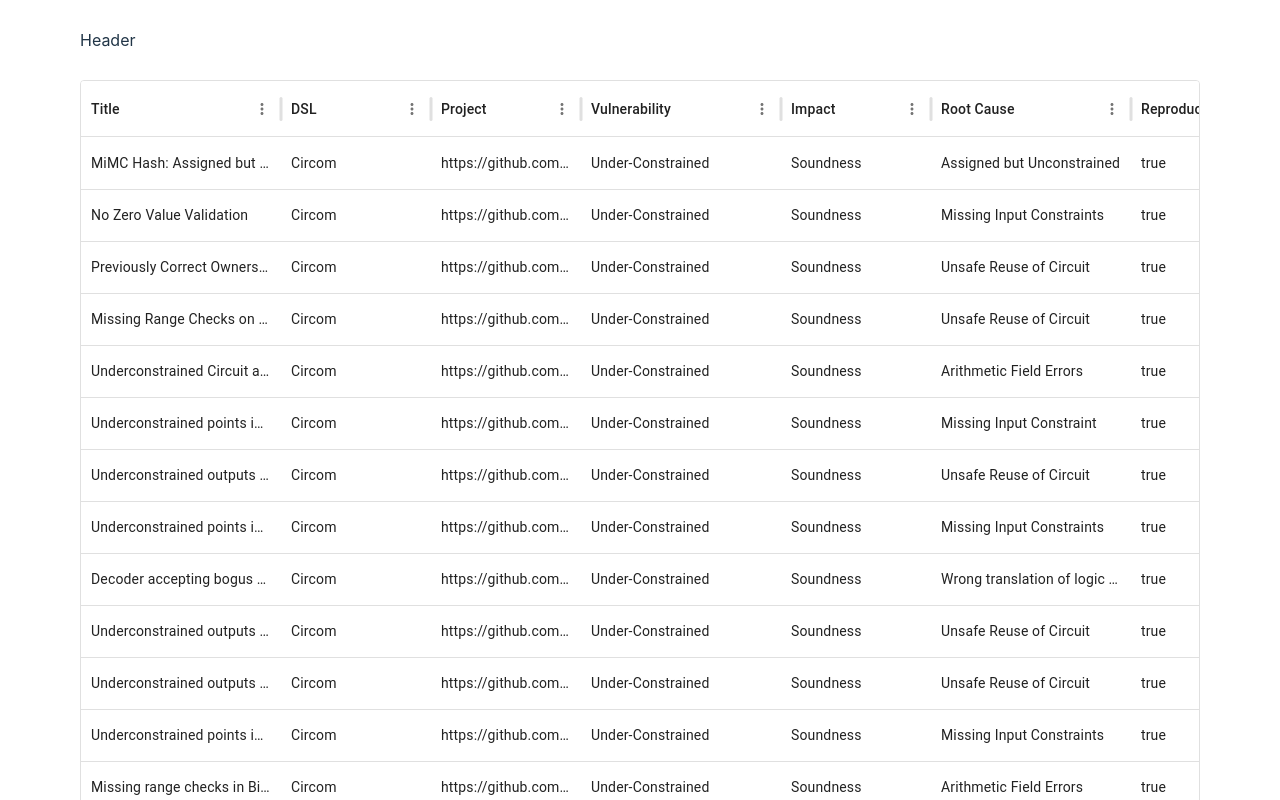
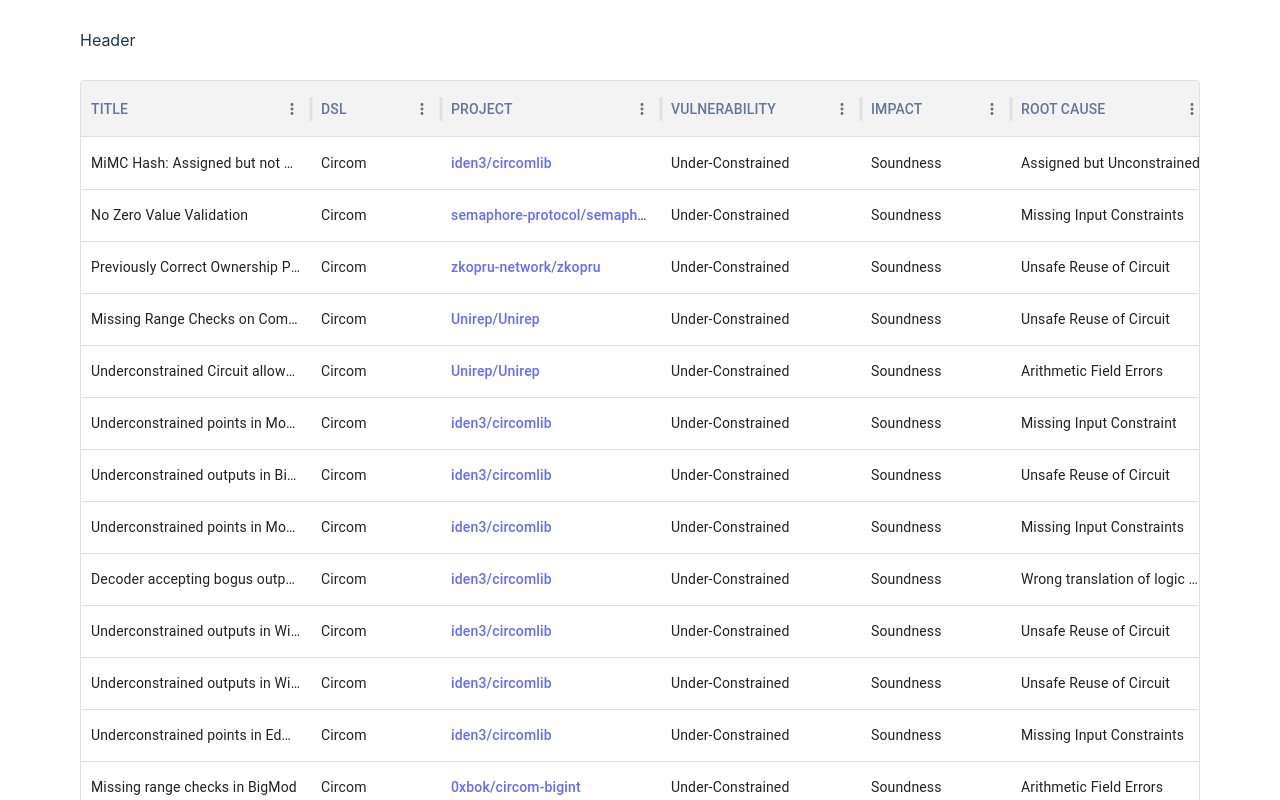
Before and after one commit to zksecurity/zkbugs-website, a React (Vite) app: page / in a window 1280 px wide. Shown: the top 800 px of the page. Built offline with nearby package versions, Linux system fonts and the light colour scheme.

Commit message:
Add cell render functions for BugsTable

```diff
--- a/src/components/bugs-table/BugsTable.jsx
+++ b/src/components/bugs-table/BugsTable.jsx
@@ -1,12 +1,23 @@
 import { DataGrid } from "@mui/x-data-grid";
+import { styled } from "@mui/material";
 import useTableConfig from "../../hooks/useTableConfig";
 import Container from "../layout/Container";
+
+const DataGridStyled = styled(DataGrid)({
+  "& .MuiDataGrid-columnHeaders [role=row]": {
+    backgroundColor: "#f3f3f3",
+    "& .MuiDataGrid-columnHeaderTitle": {
+      textTransform: "uppercase",
+      color: "#657795",
+    },
+  },
+});
 
 function BugsTable() {
   const { rows, columns } = useTableConfig();
   return (
     <Container>
-      <DataGrid rows={rows} columns={columns} />
+      <DataGridStyled rows={rows} columns={columns} />
     </Container>
   );
 }
--- a/src/hooks/useTableConfig.js
+++ /dev/null
@@ -1,19 +0,0 @@
-import { useEffect, useState } from "react";
-import { api } from "../api/api";
-import { getColumnsConfig } from "../utils/tableConfig";
-
-const useTableConfig = () => {
-  const [columns, setColumns] = useState([]);
-  const [rows, setRows] = useState([]);
-  useEffect(() => {
-    api.fetchBugs().then((data) => {
-      const config = getColumnsConfig(data);
-      setColumns(config);
-      setRows(data);
-    });
-  }, []);
-
-  return { rows, columns };
-};
-
-export default useTableConfig;
--- /dev/null
+++ b/src/hooks/useTableConfig.jsx
@@ -0,0 +1,119 @@
+import { useEffect, useState } from "react";
+import { api } from "../api/api";
+import { Check, Clear } from "@mui/icons-material";
+
+const getTrimmedPathFromUrl = (url) => {
+  const urlObj = new URL(url);
+  return urlObj.pathname.split("/").slice(1, 3).join("/");
+};
+
+const columnsStaticConfig = [
+  {
+    field: "title",
+    headerName: "Title",
+    width: 230,
+  },
+  {
+    field: "dsl",
+    headerName: "DSL",
+    width: 130,
+  },
+  {
+    field: "project",
+    headerName: "Project",
+    width: 220,
+    renderCell: (params) => {
+      return (
+        <a href={params.row.project} target="_blank">
+          {getTrimmedPathFromUrl(params.row.project)}
+        </a>
+      );
+    },
+  },
+  {
+    field: "vulnerability",
+    headerName: "Vulnerability",
+    width: 200,
+  },
+  {
+    field: "impact",
+    headerName: "Impact",
+    width: 150,
+  },
+  {
+    field: "rootCause",
+    headerName: "Root Cause",
+    width: 200,
+  },
+  {
+    field: "reproduced",
+    headerName: "Reproduced",
+    sortable: false,
+    width: 150,
+    align: "center",
+    renderCell: (params) => {
+      return params.row.reproduced ? (
+        <Check color="success" />
+      ) : (
+        <Clear color="error" />
+      );
+    },
+    // renderCell: (params) => params.row.reproduced ?
+  },
+  {
+    field: "similarBugs",
+    headerName: "Similar Bugs",
+    width: 230,
+  },
+];
+
+const getSourceVariants = (data = []) => {
+  const variants = [];
+  data.forEach((item) => {
+    const variant = item.source.variant;
+
+    if (!variants.some((v) => v.variant)) {
+      variants.push({ variant, variantName: item.source.variantName });
+    }
+  });
+
+  return variants;
+};
+
+const getColumnsConfig = (data = []) => {
+  const config = [...columnsStaticConfig];
+
+  const sourceVariants = getSourceVariants(data);
+
+  return [
+    ...config,
+    ...sourceVariants.map((variant) => {
+      return {
+        field: variant.variant,
+        headerName: variant.variantName,
+        width: 250,
+        renderCell: (params) => (
+          <a href={params.row.source.sourceLink} target="_blank">
+            {params.row.source.sourceLink}
+          </a>
+        ),
+      };
+    }),
+  ];
+};
+
+const useTableConfig = () => {
+  const [columns, setColumns] = useState([]);
+  const [rows, setRows] = useState([]);
+  useEffect(() => {
+    api.fetchBugs().then((data) => {
+      const config = getColumnsConfig(data);
+      setColumns(config);
+      setRows(data);
+    });
+  }, []);
+
+  return { rows, columns };
+};
+
+export default useTableConfig;
--- a/src/utils/tableConfig.js
+++ /dev/null
@@ -1,75 +0,0 @@
-export const columnsStaticConfig = [
-  {
-    field: "title",
-    headerName: "Title",
-    width: 200,
-  },
-  {
-    field: "dsl",
-    headerName: "DSL",
-    width: 150,
-  },
-  {
-    field: "project",
-    headerName: "Project",
-    width: 150,
-  },
-  {
-    field: "vulnerability",
-    headerName: "Vulnerability",
-    width: 200,
-  },
-  {
-    field: "impact",
-    headerName: "Impact",
-    width: 150,
-  },
-  {
-    field: "rootCause",
-    headerName: "Root Cause",
-    width: 200,
-  },
-  {
-    field: "reproduced",
-    headerName: "Reproduced",
-    width: 150,
-    sortable: false,
-    // renderCell: (params) => params.row.reproduced ?
-  },
-  {
-    field: "similarBugs",
-    headerName: "Similar Bugs",
-    width: 200,
-  },
-];
-
-const getSourceVariants = (data = []) => {
-  const variants = [];
-  data.forEach((item) => {
-    const variant = item.source.variant;
-
-    if (!variants.some((v) => v.variant)) {
-      variants.push({ variant, variantName: item.source.variantName });
-    }
-  });
-
-  return variants;
-};
-
-export const getColumnsConfig = (data = []) => {
-  const config = [...columnsStaticConfig];
-
-  const sourceVariants = getSourceVariants(data);
-
-  return [
-    ...config,
-    ...sourceVariants.map((variant) => {
-      return {
-        field: variant.variant,
-        headerName: variant.variantName,
-        width: 200,
-        renderCell: (params) => params.row.source.sourceLink,
-      };
-    }),
-  ];
-};
```
